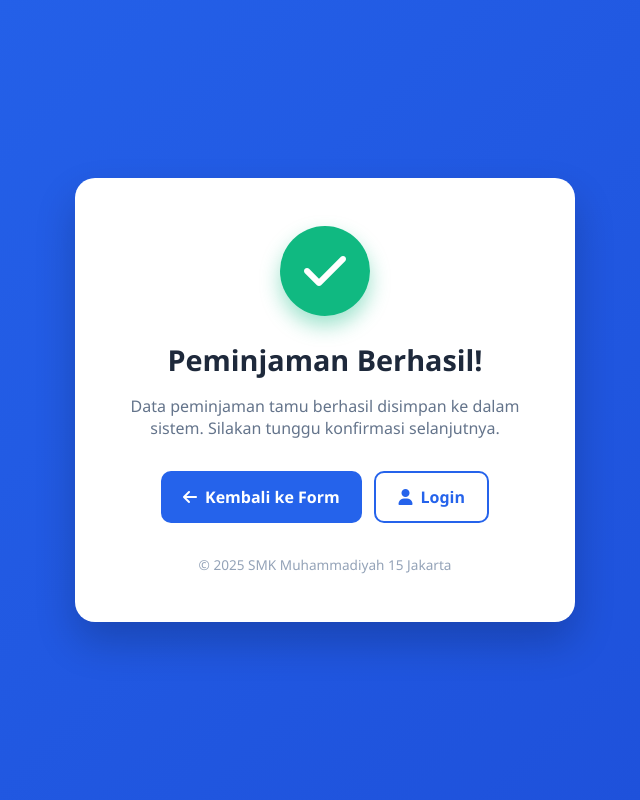
After one commit to Rangers69/peminjaman_barang, a CodeIgniter app: the page made by application/views/home/store_success.php in a window 1280 px wide. The commit adds this page. Shown: the whole page, without its empty margins (315-955 px from the left). Run offline with CodeIgniter, Linux system fonts and the light colour scheme.

Commit message:
perbaikan controller model dan views peminjaman tamu

```diff
--- a/application/controllers/Home.php
+++ b/application/controllers/Home.php
@@ -6,7 +6,7 @@ class Home extends CI_Controller {
     public function __construct()
     {
         parent::__construct();
-        $this->load->model('Peminjaman_model');
+        $this->load->model('Peminjaman_tamu_model');
         $this->load->library('upload');
     }
 
@@ -17,7 +17,7 @@ class Home extends CI_Controller {
         $this->load->view('templates/footer');
     }
 
-    public function store()
+    public function store_success()
     {
         // Konfigurasi upload
         $config['upload_path']   = './uploads/peminjaman/';
@@ -51,7 +51,7 @@ class Home extends CI_Controller {
             'gambar_pengembalian' => null
         ];
 
-        $insert = $this->Peminjaman_model->tambahPeminjaman($data);
+        $insert = $this->Peminjaman_tamu_model->tambahPeminjaman($data);
 
         if ($insert) {
             echo "<script>alert('Data peminjaman berhasil disimpan'); window.location.href='" . base_url() . "';</script>";
--- a/application/models/Peminjamantamu_model.php
+++ b/application/models/Peminjaman_tamu_model.php
@@ -1,7 +1,7 @@
 <?php
 defined('BASEPATH') OR exit('No direct script access allowed');
 
-class Peminjaman_model extends CI_Model {
+class Peminjaman_tamu_model extends CI_Model {
 
     public function tambahPeminjaman($data)
     {
--- /dev/null
+++ b/application/views/home/store_success.php
@@ -0,0 +1,145 @@
+<!DOCTYPE html>
+<html lang="id">
+<head>
+    <meta charset="UTF-8">
+    <title>Peminjaman Berhasil</title>
+    <meta name="viewport" content="width=device-width, initial-scale=1.0">
+
+    <!-- Font Awesome -->
+    <link rel="stylesheet"
+          href="https://cdnjs.cloudflare.com/ajax/libs/font-awesome/6.4.0/css/all.min.css">
+
+    <style>
+        body {
+            margin: 0;
+            min-height: 100vh;
+            background: linear-gradient(135deg, #2563eb, #1d4ed8);
+            display: flex;
+            align-items: center;
+            justify-content: center;
+            font-family: 'Segoe UI', system-ui, sans-serif;
+        }
+
+        .success-card {
+            background: #ffffff;
+            border-radius: 20px;
+            padding: 3rem 2.5rem;
+            text-align: center;
+            box-shadow: 0 20px 40px rgba(0,0,0,0.2);
+            max-width: 420px;
+            width: 90%;
+            animation: fadeIn 0.6s ease;
+        }
+
+        @keyframes fadeIn {
+            from {
+                opacity: 0;
+                transform: translateY(30px);
+            }
+            to {
+                opacity: 1;
+                transform: translateY(0);
+            }
+        }
+
+        .icon-success {
+            width: 90px;
+            height: 90px;
+            border-radius: 50%;
+            background: #10b981;
+            color: #fff;
+            display: flex;
+            align-items: center;
+            justify-content: center;
+            font-size: 3rem;
+            margin: 0 auto 1.5rem;
+            box-shadow: 0 10px 20px rgba(16,185,129,0.4);
+        }
+
+        h1 {
+            font-size: 1.8rem;
+            margin-bottom: 0.5rem;
+            color: #1e293b;
+        }
+
+        p {
+            color: #64748b;
+            margin-bottom: 2rem;
+            font-size: 1rem;
+        }
+
+        .btn-group {
+            display: flex;
+            gap: 12px;
+            justify-content: center;
+            flex-wrap: wrap;
+        }
+
+        .btn {
+            padding: 0.8rem 1.4rem;
+            border-radius: 10px;
+            font-weight: 600;
+            text-decoration: none;
+            display: inline-flex;
+            align-items: center;
+            gap: 8px;
+            transition: 0.3s;
+        }
+
+        .btn-primary {
+            background: #2563eb;
+            color: white;
+        }
+
+        .btn-primary:hover {
+            background: #1d4ed8;
+            transform: translateY(-2px);
+        }
+
+        .btn-outline {
+            border: 2px solid #2563eb;
+            color: #2563eb;
+            background: transparent;
+        }
+
+        .btn-outline:hover {
+            background: #eff6ff;
+            transform: translateY(-2px);
+        }
+
+        .school {
+            margin-top: 2rem;
+            font-size: 0.85rem;
+            color: #94a3b8;
+        }
+    </style>
+</head>
+<body>
+
+<div class="success-card">
+    <div class="icon-success">
+        <i class="fas fa-check"></i>
+    </div>
+
+    <h1>Peminjaman Berhasil!</h1>
+    <p>
+        Data peminjaman tamu berhasil disimpan ke dalam sistem.
+        Silakan tunggu konfirmasi selanjutnya.
+    </p>
+
+    <div class="btn-group">
+        <a href="<?= base_url() ?>" class="btn btn-primary">
+            <i class="fas fa-arrow-left"></i> Kembali ke Form
+        </a>
+        <a href="<?= base_url('auth/login') ?>" class="btn btn-outline">
+            <i class="fas fa-user"></i> Login
+        </a>
+    </div>
+
+    <div class="school">
+        © <?= date('Y') ?> SMK Muhammadiyah 15 Jakarta
+    </div>
+</div>
+
+</body>
+</html>
```
Also changed, not shown: application/views/home/index.php (+14 -1 lines), sistem_peminjaman (2).sql (added, +181 -0 lines).
